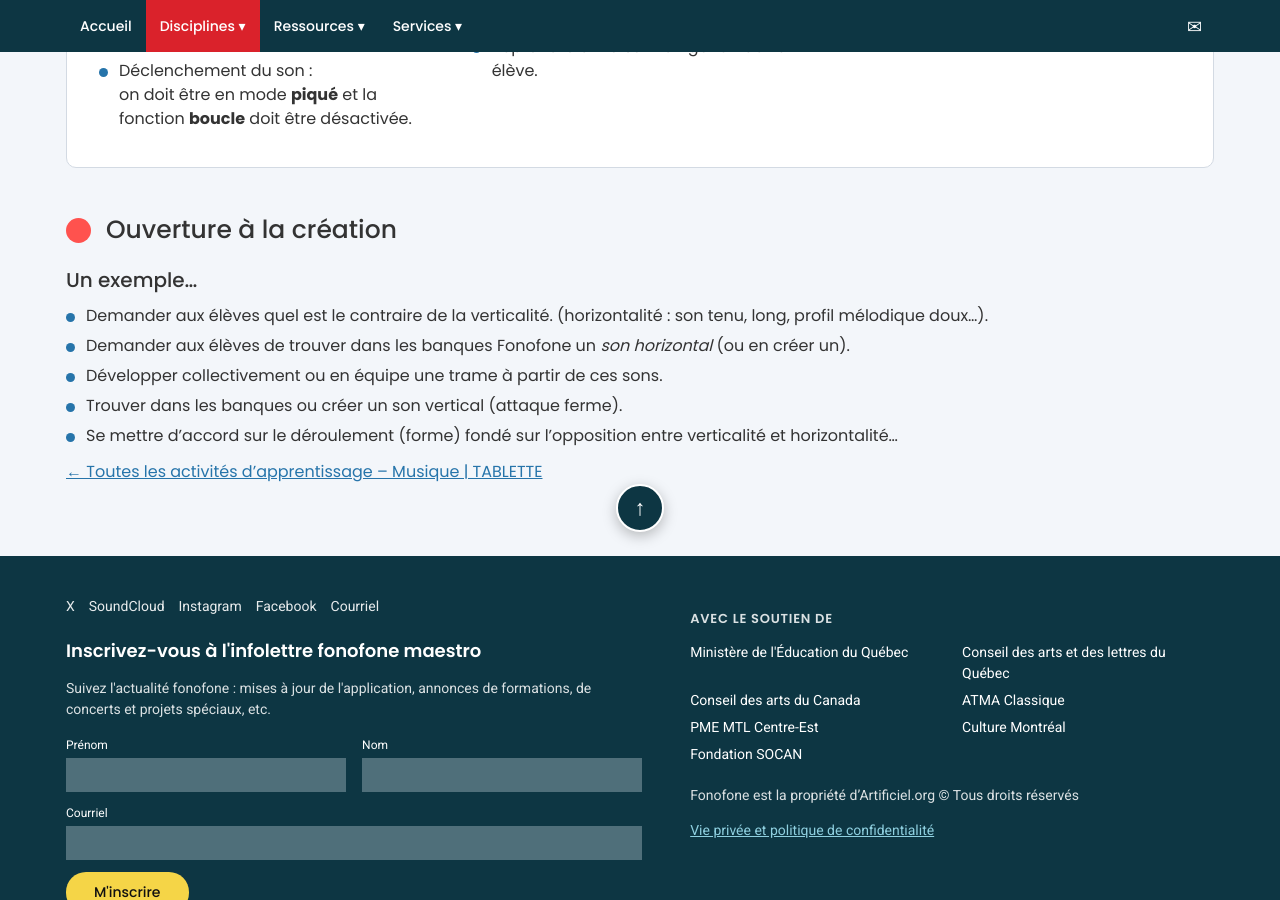
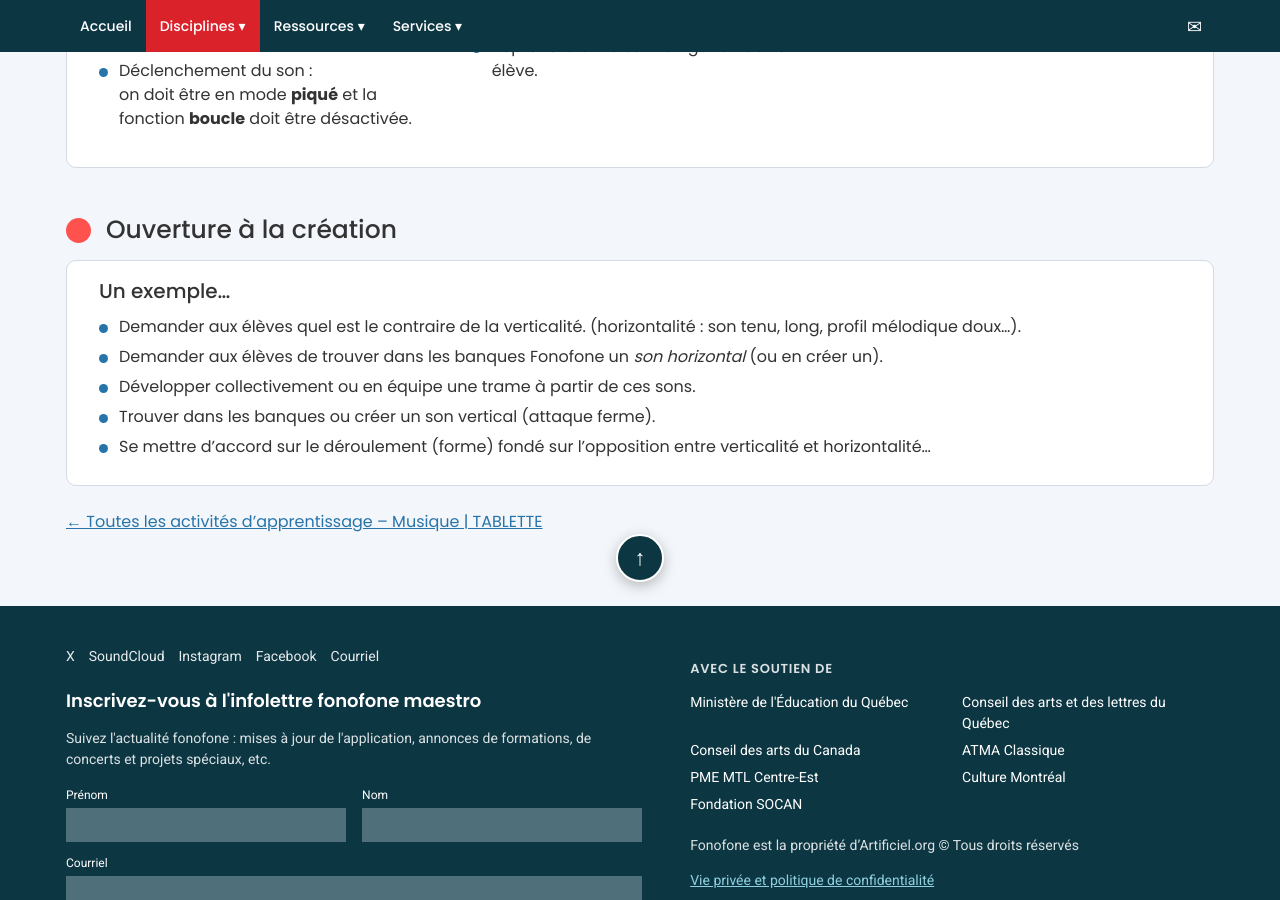
Before and after one commit to yves-fonofone/site-fonofone-revision, a Jekyll site: the page built from _activites/eclats.md, in a window 1280 px wide and 900 px high, scrolled down 1745 px. Built offline with Jekyll 4.4.1, drawn with Linux system fonts in a browser that asks for light colours.

Commit message:
Explosions (en ligne et tablette) : Ouverture à la création encadrée
Co-Authored-By: Claude Opus 5.5 <noreply@anthropic.com>

```diff
--- a/_activites/eclats.md
+++ b/_activites/eclats.md
@@ -119,6 +119,8 @@ Au terme de cette activité :
 
 ## Ouverture à la création
 
+<section class="encadre encadre--blanc encadre--bloc" markdown="1">
+
 ### Un exemple...
 
 - Demander aux élèves quel est le contraire de la verticalité. (horizontalité : son tenu, long, profil mélodique doux...).
@@ -126,3 +128,5 @@ Au terme de cette activité :
 - Développer collectivement ou en équipe une trame à partir de ces sons.
 - Trouver dans les banques ou créer un son vertical (attaque ferme).
 - Se mettre d'accord sur le déroulement (forme) fondé sur l'opposition entre verticalité et horizontalité...
+
+</section>
```
Also changed, not shown: _activites/eclats-web.md (+4 -0 lines).
